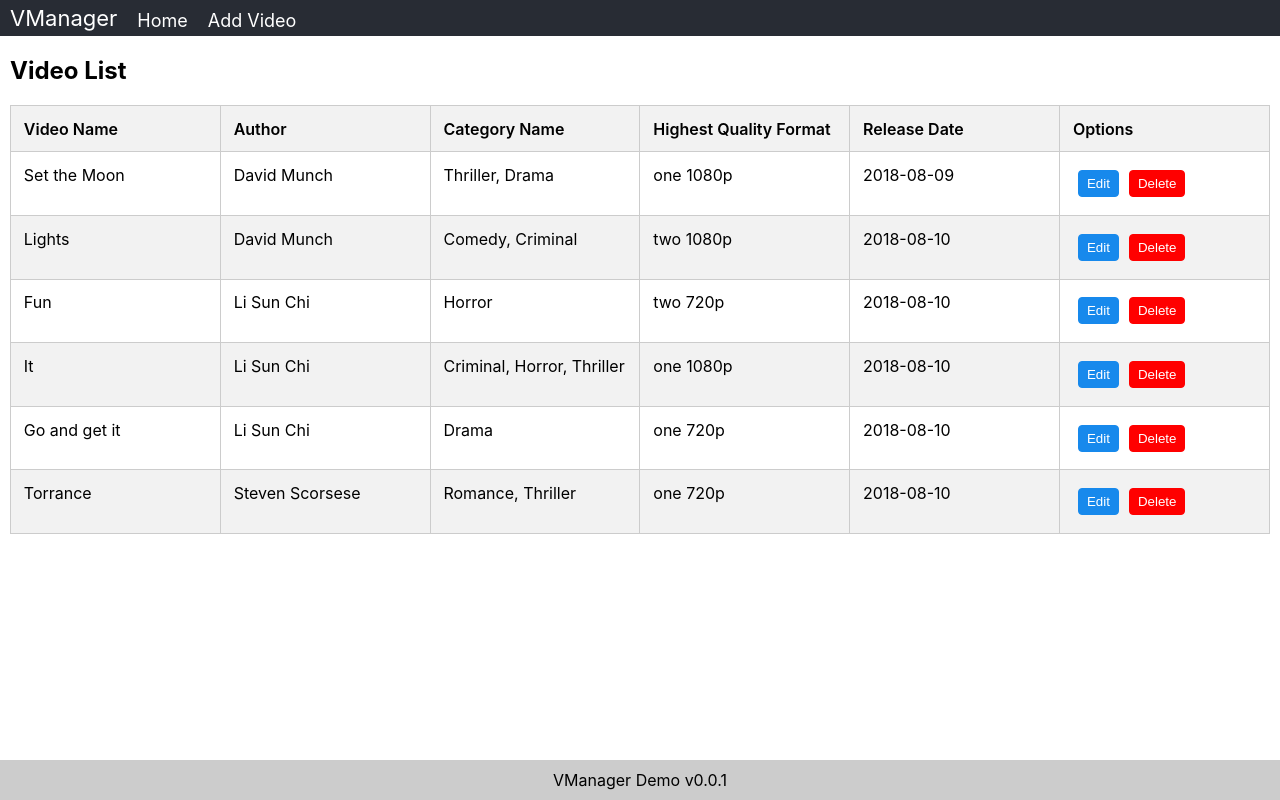
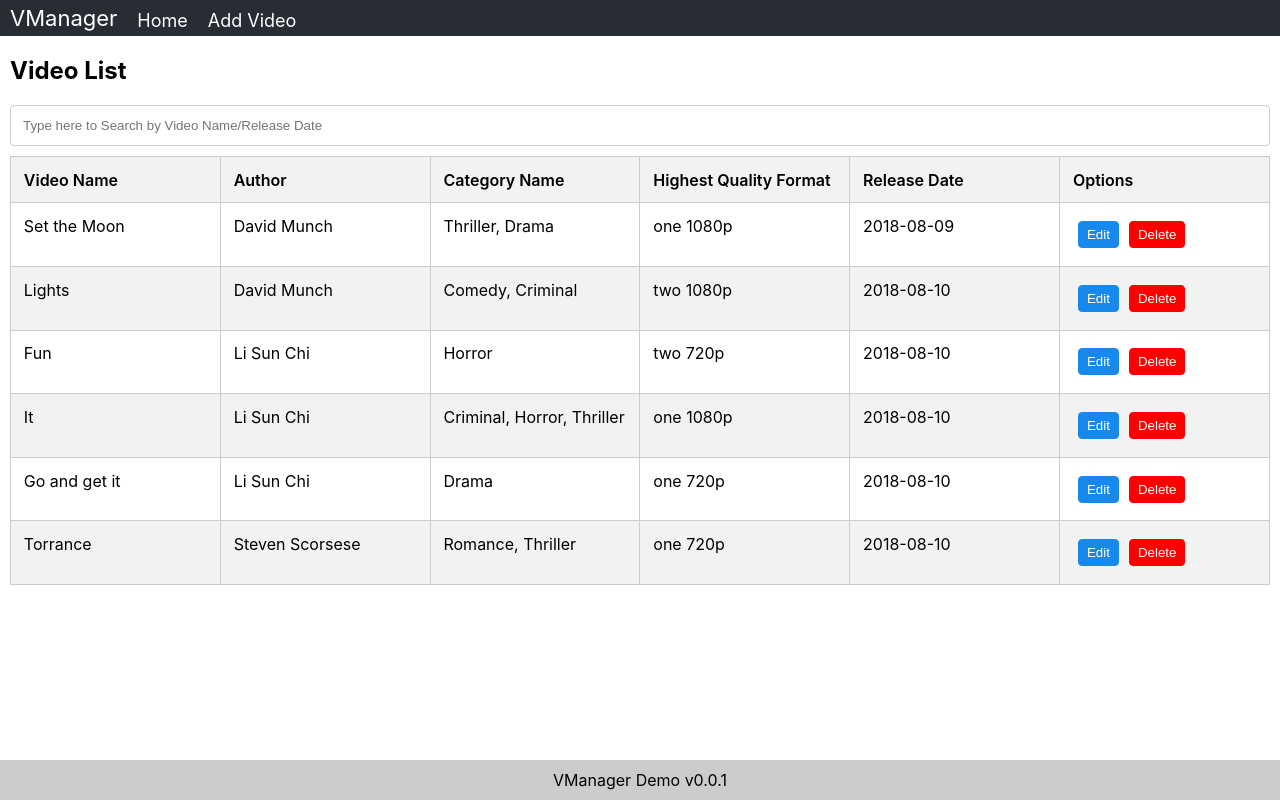
Before and after one commit to NakulShinde/video-manager, a React (Create React App) app: page / in a window 1280 px wide. Built offline with nearby package versions, Linux system fonts and the light colour scheme; data requests are answered from the project's data file.

Commit message:
Video List Search support by VideoName, Realease Date. Added SearchField component.

```diff
--- /dev/null
+++ b/src/Components/SearchField/SearchField.js
@@ -0,0 +1,14 @@
+import React from 'react'
+
+import css_styles from './SearchField.module.scss'
+
+const SearchField = (props) => {
+    return <div className={css_styles.search__field}>
+        <input
+            type="text"
+            value={props.searchText}
+            onChange={props.onInputChange}
+            placeholder="Type here to Search by Video Name/Release Date"></input>
+    </div>
+}
+export default SearchField;
--- /dev/null
+++ b/src/Components/SearchField/SearchField.module.scss
@@ -0,0 +1,6 @@
+:local{
+
+    .search__field{
+        padding-bottom: 10px;
+    }
+}
--- a/src/Containers/VideoListContainer/VideoListContainer.js
+++ b/src/Containers/VideoListContainer/VideoListContainer.js
@@ -2,15 +2,21 @@ import React, {Component} from 'react'
 import {connect} from "react-redux";
 
 import VideoList from './../../Components/VideoList/VideoList'
-
 import {fetchVideoList, deleteVideo} from './../../Redux/Actions/VideoListActions'
+import SearchField from '../../Components/SearchField/SearchField';
 
 class VideoListContainer extends Component {
 
     constructor() {
         super();
+        this.state = {
+            searchText: ''
+        }
         this.onDeleteVideoClick = this
             .onDeleteVideoClick
+            .bind(this)
+        this.onInputChange = this
+            .onInputChange
             .bind(this)
     }
 
@@ -28,7 +34,14 @@ class VideoListContainer extends Component {
                 .deleteVideo(videoId);
         }
     }
-
+    onInputChange(e) {
+        this.setState({
+            searchText: e
+                .target
+                .value
+                .trim()
+        })
+    }
     render() {
         const {apiIsLoading, apiHadError, videoList, authorList, movieCategories} = this.props;
         if (apiIsLoading || apiHadError) {
@@ -38,11 +51,33 @@ class VideoListContainer extends Component {
                 {apiHadError && <div>Error. Please try again later.</div>}
             </div>
         }
+        let {searchText} = this.state
+        let filterdVideoList = {}
+        if (searchText !== "") {
+
+            videoList
+                .allIds
+                .reduce((list, index) => {
+
+                    let video = videoList[index]
+                    if (video.name.toLowerCase().indexOf(searchText) !== -1 || video.releaseDate.indexOf(searchText) !== -1) {
+                        filterdVideoList[index] = video;
+                    }
+                    return list;
+                }, {})
+
+            filterdVideoList.allIds = Object.keys(filterdVideoList);
+        } else {
+            Object.assign(filterdVideoList, videoList);
+        }
         return (
             <React.Fragment>
                 <h2>Video List</h2>
+                <SearchField
+                    searchText={this.state.searchText}
+                    onInputChange={this.onInputChange}></SearchField>
                 <VideoList
-                    videoList={videoList}
+                    videoList={filterdVideoList}
                     movieCategories={movieCategories}
                     authorList={authorList}
                     onDeleteVideoClick={this.onDeleteVideoClick}></VideoList>
```
